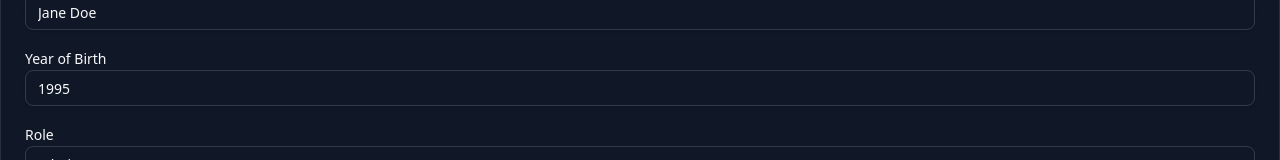
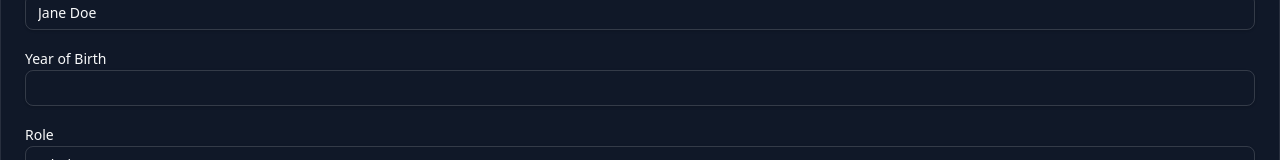
Before and after one commit to whiteou7/IT3180-2025I-SE02, a Next.js app: page /test in a window 1280 px wide. Shown: the part 247-407 px from the top of the page. Built offline with nearby package versions, Linux system fonts and the light colour scheme.

Commit message:
fix: typo

```diff
--- a/components/UserInfoForm.tsx
+++ b/components/UserInfoForm.tsx
@@ -13,7 +13,7 @@ export function UserInfoForm({ user }: UserInfoFormProps) {
   const [formData, setFormData] = useState({
     email: user.email,
     fullName: user.fullName,
-    year_of_birth: user.year_of_birth,
+    yearOfBirth: user.yearOfBirth,
   })
 
   const handleChange = (e: React.ChangeEvent<HTMLInputElement>) => {
@@ -59,7 +59,7 @@ export function UserInfoForm({ user }: UserInfoFormProps) {
             <Input
               id="year_of_birth"
               type="number"
-              value={formData.year_of_birth}
+              value={formData.yearOfBirth}
               onChange={handleChange}
             />
           </div>
--- a/pages/test.tsx
+++ b/pages/test.tsx
@@ -4,7 +4,7 @@ const mockUser = {
   userId: "123",
   email: "test@example.com",
   fullName: "Jane Doe",
-  year_of_birth: 1995,
+  yearBfbirth: 1995,
   role: "admin",
 }
 
--- a/types/users.ts
+++ b/types/users.ts
@@ -3,5 +3,5 @@ export type User = {
   email: string,
   fullName: string,
   role: "tenant" | "admin",
-  year_of_birth: number
+  yearOfBirth: number
 }
```
